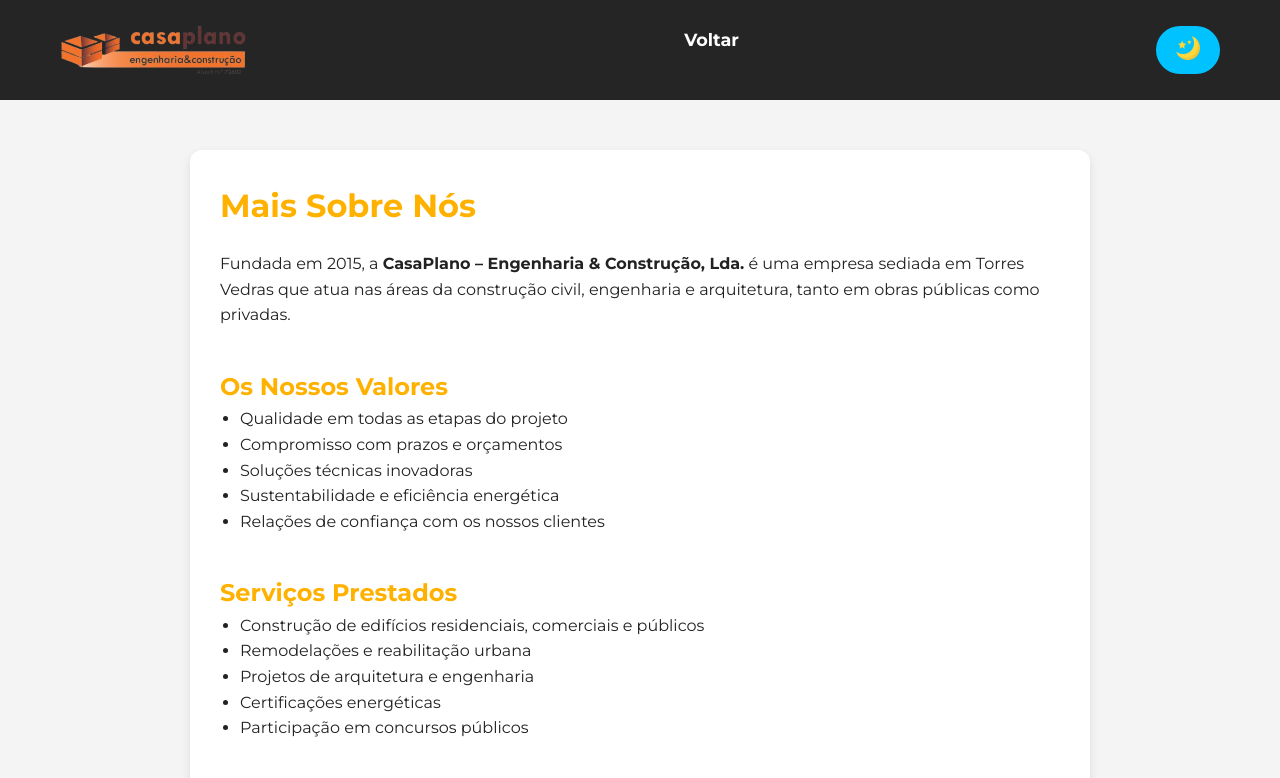
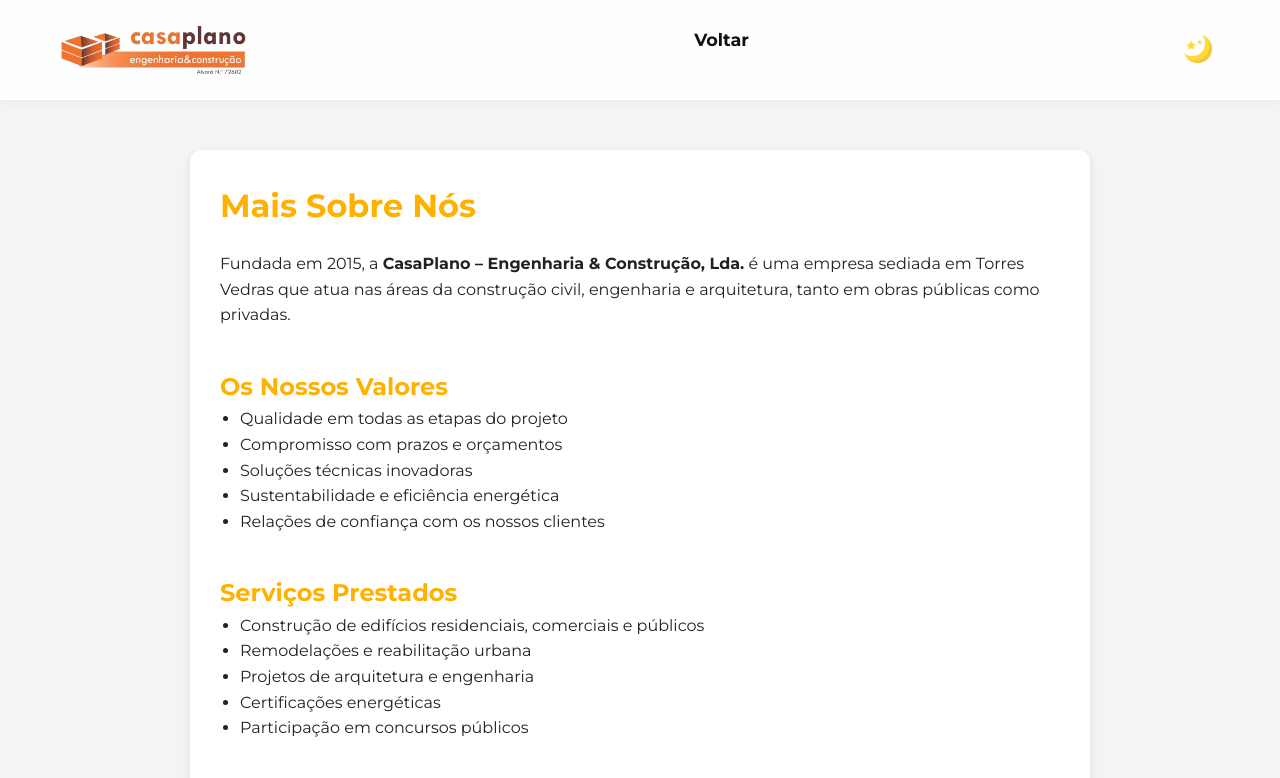
Before and after one commit to SimaoCSGO/CasaPlano, a plain HTML site: page DetalheSobreNos.html in a window 1280 px wide. Shown: the top 778 px of the page. Drawn offline with Linux system fonts and the light colour scheme.

Commit message:
Update DetalheSobreNos.html

```diff
--- a/DetalheSobreNos.html
+++ b/DetalheSobreNos.html
@@ -36,6 +36,7 @@
       color: var(--text-light);
       z-index: 999;
       transition: all 0.6s ease;
+      backdrop-filter: blur(6px);
     }
 
     .header-content {
@@ -105,6 +106,31 @@
       transform: scale(1.05);
     }
 
+.theme-button {
+  background: transparent;
+  border: none;
+  cursor: pointer;
+  padding: 8px;
+  border-radius: 50%;
+  transition: background 0.3s ease;
+}
+
+.theme-button:hover {
+  background: rgba(0, 0, 0, 0.1);
+}
+
+.theme-button img {
+  width: 28px;
+  height: 28px;
+  filter: invert(0%);
+  transition: filter 0.3s ease;
+}
+
+.dark-mode .theme-button img {
+  filter: invert(100%);
+}
+
+
     .container {
       max-width: 900px;
       margin: 50px auto;
@@ -138,6 +164,7 @@
       text-align: center;
       padding: 30px 20px;
       margin-top: 60px;
+      transition: background 0.3s, color 0.3s;
     }
 
     .dark-mode {
@@ -156,6 +183,26 @@
 
     .dark-mode footer {
       background-color: #000;
+    }
+
+    body:not(.dark-mode) header {
+      background-color: rgba(255, 255, 255, 0.9);
+      color: #111;
+      backdrop-filter: blur(6px);
+      box-shadow: 0 2px 8px rgba(0, 0, 0, 0.05);
+    }
+
+    body:not(.dark-mode) nav ul li a {
+      color: #111;
+    }
+
+    body:not(.dark-mode) nav ul li a:hover {
+      color: var(--accent);
+    }
+
+    body:not(.dark-mode) footer {
+      background-color: #eaeaea;
+      color: #111;
     }
 
     @media (max-width: 768px) {
@@ -188,8 +235,8 @@
           <li><a href="index.html">Voltar</a></li>
         </ul>
       </nav>
-<button id="theme-toggle" class="btn-cta">
-  <img id="theme-icon" src="moon.png" alt="Tema" style="width: 24px; height: 24px;">
+<button id="theme-toggle" class="theme-button" aria-label="Alternar tema">
+  <img id="theme-icon" src="lua.png" alt="Tema" />
 </button>
 
     </div>
```
Lines whose indentation alone changed are shown as unchanged.
